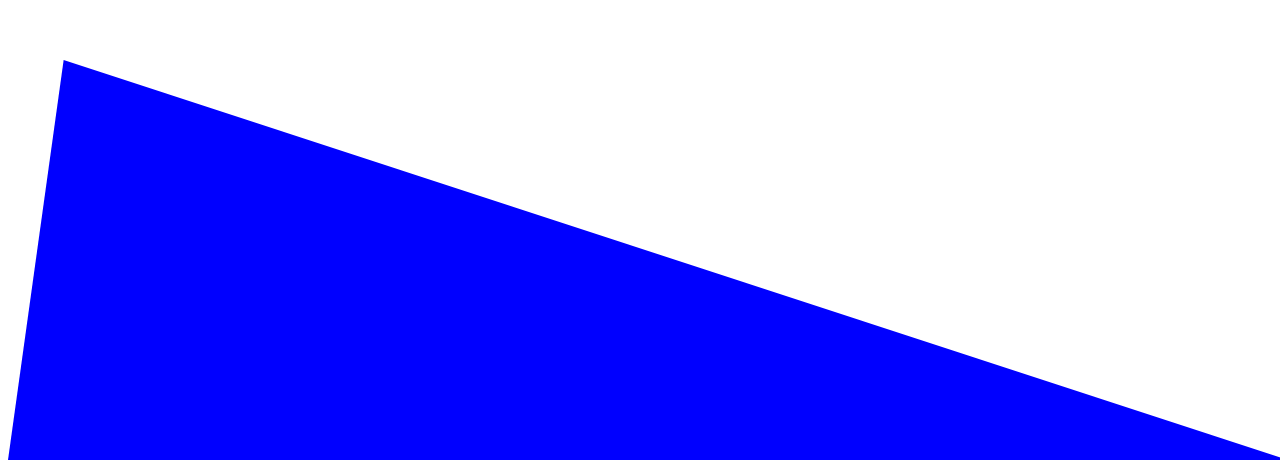
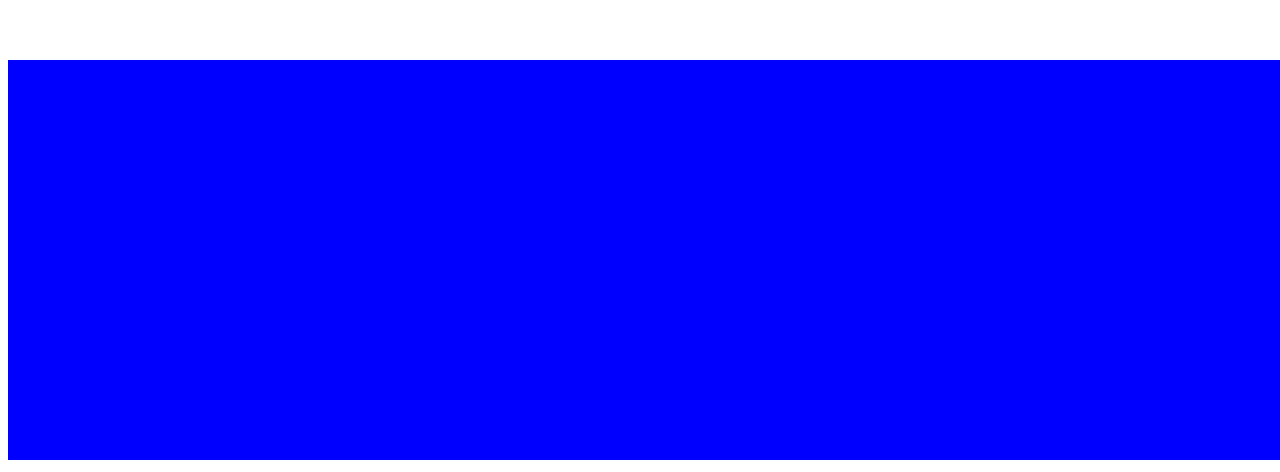
Before and after one commit to yyamakawa41/canvas-wave, a plain HTML site: page index.html in a window 1280 px wide. Shown: the part 348-820 px from the top of the page. Drawn offline with Linux system fonts and the light colour scheme.

Commit message:
wave mvmnt
on mouse move the waves occur

```diff
--- a/index.html
+++ b/index.html
@@ -1,7 +1,7 @@
 <!DOCTYPE html>
 <html>
 <head>
-   <title></title>
+ <title>Waves</title>
 </head>
 <body>
 
@@ -18,6 +18,9 @@
    var motion = 1;
    var updateID;
    var points;
+   Waves.viscosity = 30;
+   Waves.damping = 0.1;
+   Waves.mouseDist = 200;
    Waves.color = '#0000ff  ';
    var canvas = document.createElement('canvas');
    document.body.appendChild(canvas);
@@ -64,16 +67,49 @@
           c.beginPath();
           c.moveTo(p.x * canvas.width, p.y * canvas.height);
 
-
-
-
-
+          for (var i = totalPoints - 1; i > 0; i--) {
+            p = points[i];
+            p.move();
+            motion += Math.abs(p.vx) + Math.abs(p.vy);
+            cx = (p.x + points[i - 1].x) / 2 * canvas.width;
+            cy = (p.y + points[i - 1].y) / 2 * canvas.height;
+            if (i === 1) {
+              cx = canvas.width;
+            } else if (i === totalPoints - 1) {
+              p.x = 0;
+            }
+            c.bezierCurveTo(p.x * canvas.width, p.y * canvas.height, cx, cy, cx, cy);
+          }
 
           c.lineTo(canvas.width, canvas.height);
           c.lineTo(0,canvas.height);
           c.closePath();
           c.fill();
         }
+
+
+        Point.prototype.move = function() {
+         var w = canvas.width / scale;
+         var h = canvas.height / scale;
+         this.vx += (this.ix - this.x) / Waves.viscosity * w;
+         this.vy += (this.iy - this.y) / Waves.viscosity * h;
+         var dx = this.x * w - mouseX / scale,
+         dy = this.y * h - mouseY / scale;
+         if (Math.sqrt(dx * dx + dy * dy) < Waves.mouseDist) {
+           var a = Math.atan2(dy, dx);
+           this.vx += (Math.cos(a) * Waves.viscosity - dx) / Waves.viscosity;
+           this.vy -= (Math.sin(a) * Waves.viscosity - dy) / Waves.viscosity;
+         }
+         this.vx *= (1 - Waves.damping);
+         this.vy *= (1 - Waves.damping);
+         this.x += this.vx / w;
+         this.y += this.vy / h;
+         if (this.y < 0) {
+           this.y = 0;
+         } else if (this.y > 1) {
+           this.y = 1;
+         }
+       };
 
        function getColor(){
         var options = [0,1,2,3,4,5,6,7,8,9,'a','b','c','d','e','f'];
@@ -92,6 +128,10 @@
 
       canvas.addEventListener('mousedown', Waves.changeColors);
       canvas.addEventListener('mouseup', Waves.changeColors);
+      canvas.addEventListener('mousemove', function(event){
+        mouseX = event.pageX;
+        mouseY = event.pageY;
+      });
 
     }(Waves));
 
```
Lines whose indentation alone changed are shown as unchanged.
